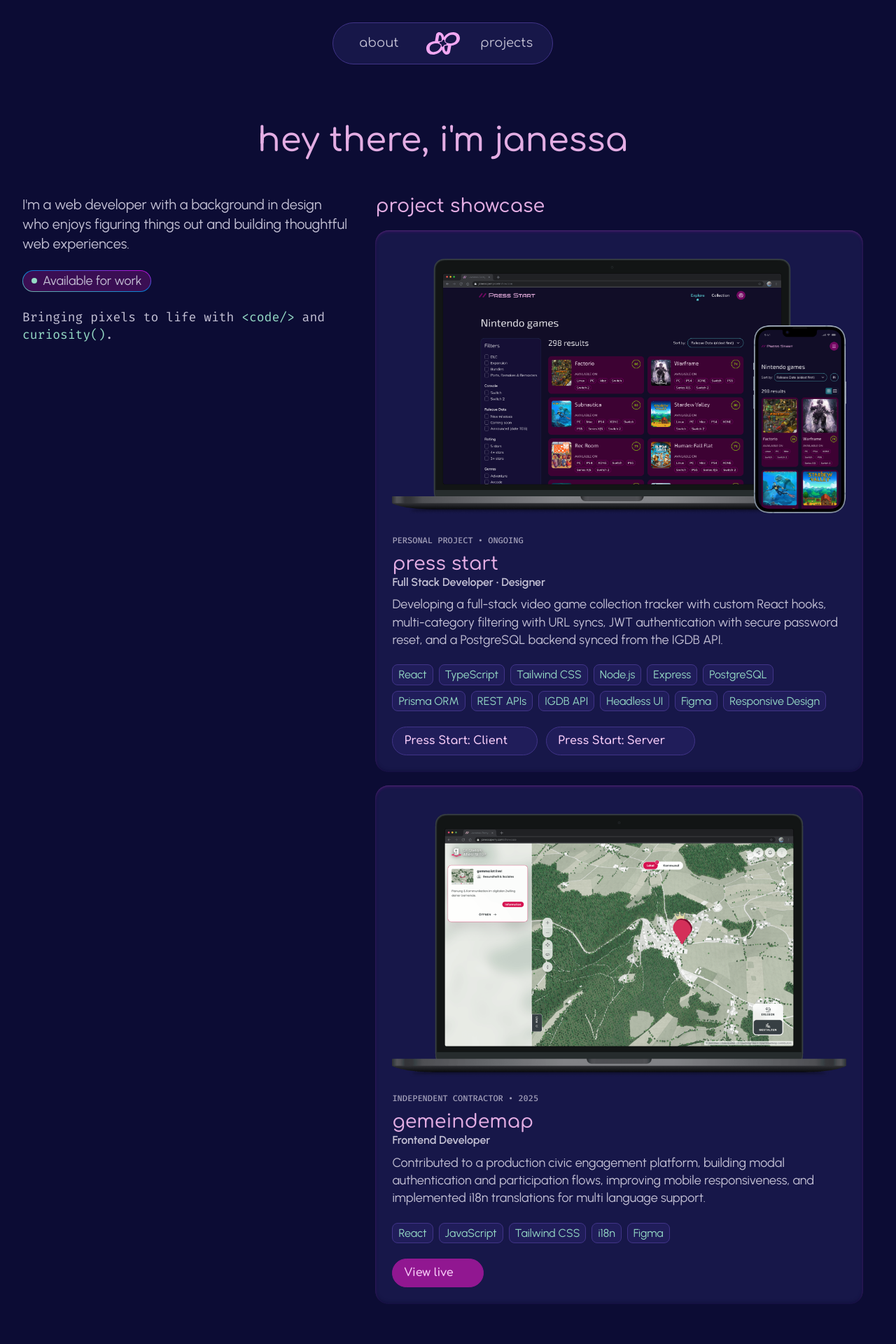
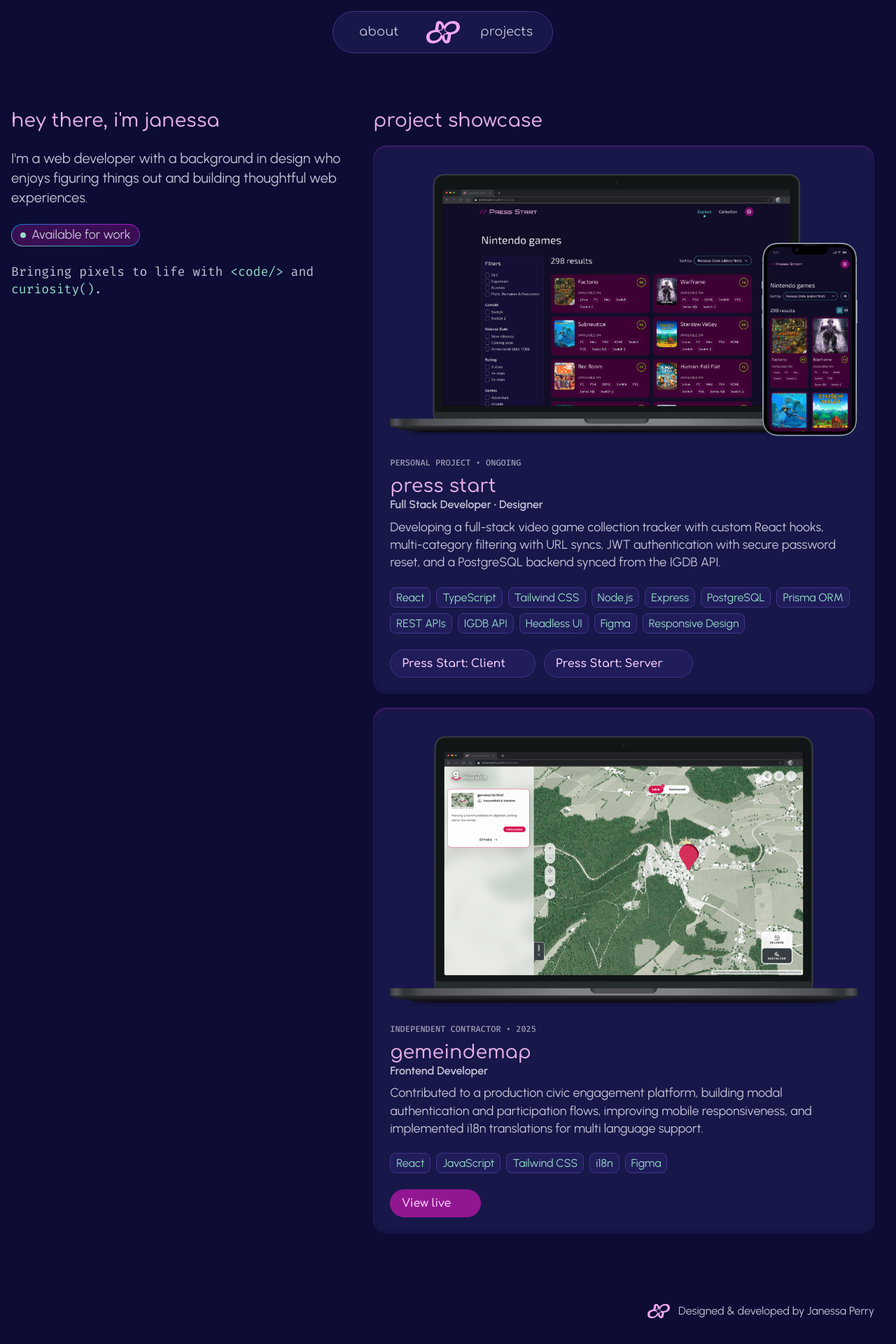
Before and after one commit to janessaperry/portfolio-vue, a Vue app: page / in a window 1280 px wide. Shown: the top 1920 px of the page at 70% size. Built offline with nearby package versions, Linux system fonts and the light colour scheme; some icons are missing.

Commit message:
refactor layout and styles: consolidate title in intro section, clean up unused styles, enhance footer with social links, and update responsive design adjustments

```diff
--- a/src/App.vue
+++ b/src/App.vue
@@ -1,5 +1,5 @@
 <script setup lang="ts">
-import { PhGithubLogo } from '@phosphor-icons/vue'
+import { PhEnvelope, PhGithubLogo, PhLinkedinLogo } from '@phosphor-icons/vue'
 import { RouterLink, RouterView } from 'vue-router'
 </script>
 
@@ -20,7 +20,15 @@ import { RouterLink, RouterView } from 'vue-router'
 
   <footer>
     <div class="socials">
-      <ph-github-logo size="32" />
+      <a href="https://github.com/janessaperry" target="_blank" rel="noreferrer">
+        <ph-github-logo class="social-icon" />
+      </a>
+      <a href="https://www.linkedin.com/in/janessa-perry" target="_blank" rel="noreferrer">
+        <ph-linkedin-logo class="social-icon" />
+      </a>
+      <a href="mailto:hello@janessaperry.com" target="_blank" rel="noreferrer">
+        <ph-envelope class="social-icon" />
+      </a>
     </div>
 
     <div class="attribution">
@@ -103,18 +111,41 @@ main {
 footer {
   padding: 1.5rem 1rem;
   display: flex;
+  flex-direction: column;
   align-items: center;
   justify-content: space-between;
+
+  @media screen and (min-width: 768px) {
+    flex-direction: row;
+  }
 }
 
-.socials,
-.attribution {
+.socials {
   display: flex;
   align-items: center;
-  gap: 1rem;
+  gap: 0.5rem;
+}
+
+.social-icon {
+  font-size: 1.5rem;
+
+  @media screen and (min-width: 768px) {
+    font-size: 1.75rem;
+  }
+}
+
+.attribution {
+  font-size: 1rem;
+  display: flex;
+  align-items: center;
+  gap: 0.75rem;
 }
 
 .attribution .logo {
-  width: 2rem;
+  width: 1.5rem;
+
+  @media screen and (min-width: 768px) {
+    width: 2rem;
+  }
 }
 </style>
--- a/src/assets/main.css
+++ b/src/assets/main.css
@@ -5,7 +5,6 @@
   flex-direction: column;
   max-width: 1280px;
   width: 100%;
-  padding: 1rem;
   margin: 0 auto;
   font-weight: normal;
   min-height: 100dvh;
--- a/src/views/HomeView.vue
+++ b/src/views/HomeView.vue
@@ -4,12 +4,10 @@ import { allProjects } from '../data/allProjects.ts'
 </script>
 
 <template>
-  <div class="page-title">
-    <h1>Hey there, I'm Janessa</h1>
-  </div>
-
   <div class="layout-wrapper">
     <section class="intro">
+      <h1>Hey there, I'm Janessa</h1>
+
       <p class="about">
         I'm a web developer with a background in design who enjoys figuring things out and building
         thoughtful web experiences.
@@ -35,34 +33,15 @@ import { allProjects } from '../data/allProjects.ts'
 </template>
 
 <style scoped>
-.page-title {
-  text-align: center;
-  margin-bottom: 2rem;
-
-  @media screen and (min-width: 1024px) {
-    margin-bottom: 3rem;
-  }
-
-  & h1 {
-    font-size: 2.5rem;
-
-    @media (min-width: 1024px) {
-      font-size: 3rem;
-    }
-  }
-}
-
 .layout-wrapper {
   display: flex;
   flex-direction: column;
   gap: 2rem;
-  text-align: center;
 
   @media (min-width: 1024px) {
     flex-direction: row;
     align-items: flex-start;
     gap: 2.5rem;
-    text-align: left;
   }
 }
 
```
Also changed, not shown: 1 other file (tests, documents, lock files or other folders).
